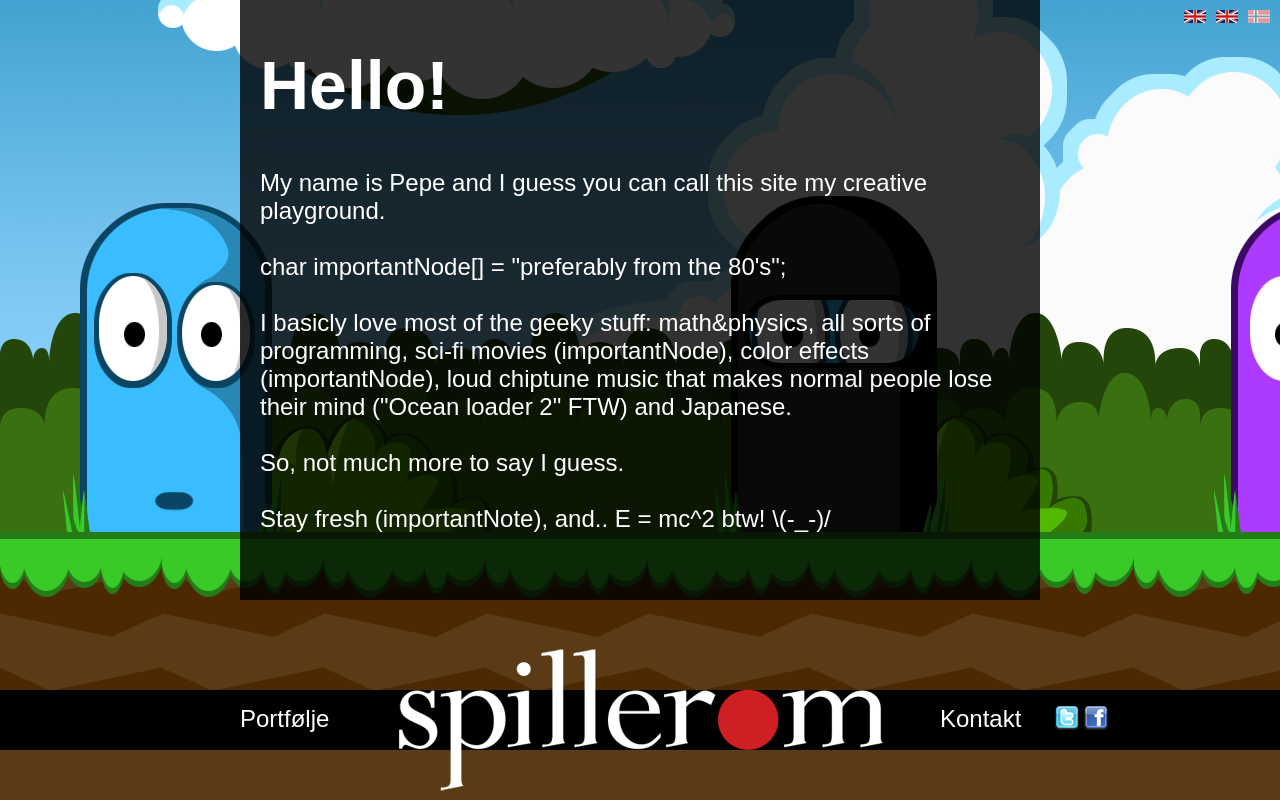
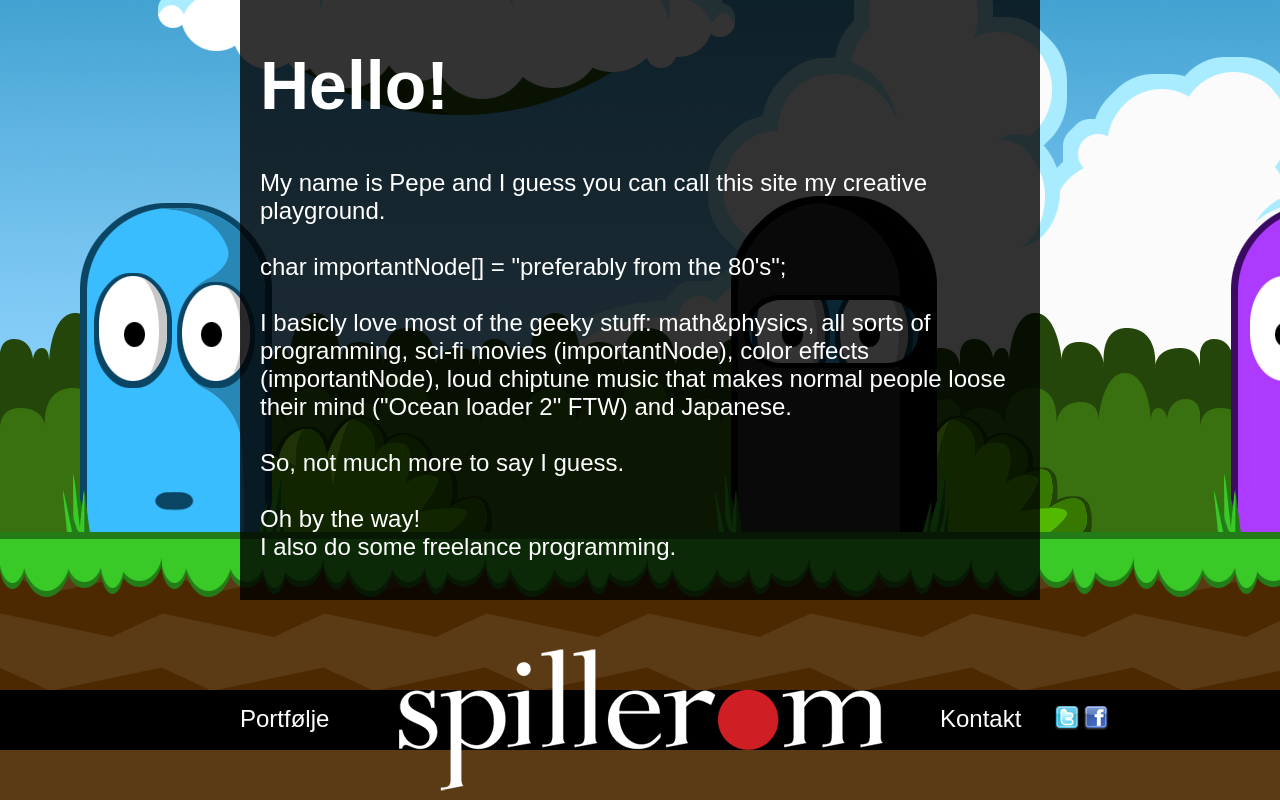
Before and after one commit to Spillerom/spilleromweb, a PHP site: page /spilleromweb/ in a window 1280 px wide. Run offline with PHP 8.4, Linux system fonts and the light colour scheme; data that the repository does not hold is empty.

Commit message:
Fixed some minor bugs

```diff
--- a/about.php
+++ b/about.php
@@ -10,11 +10,13 @@
 		<br>
 		char importantNode[] = "preferably from the 80's";<br>
 		<br>
-		I basicly love most of the geeky stuff: math&amp;physics, all sorts of programming, sci-fi movies (importantNode), color effects (importantNode), loud chiptune music that makes normal people lose their mind ("Ocean loader 2" FTW) and Japanese.<br>
+		I basicly love most of the geeky stuff: math&amp;physics, all sorts of programming, sci-fi movies (importantNode), color effects (importantNode), loud chiptune music that makes normal people loose their mind ("Ocean loader 2" FTW) and Japanese.<br>
 		<br>
 		So, not much more to say I guess. <br>
 		<br>
-		Stay fresh (importantNote), and.. E = mc^2 btw! \(-_-)/
+		Oh by the way!
+		<br>
+		I also do some freelance programming.
 		</div>
 	</div>
 
--- a/index.php
+++ b/index.php
@@ -38,7 +38,7 @@
 		require_once("mail-form.php");
 		?>
 
-		<!-- FLAGS -->
+		<!-- FLAGS
 		<div id="flags-bar">
 			<a href="http://localhost:8888/spilleromweb/?language=no">
 				<img alt="Norsk" src="data/flag_no<?php GetFlagStatus($language=='no'); ?>.png">
@@ -50,7 +50,7 @@
 				<img alt="日本語" src="data/flag_jp<?php GetFlagStatus($language=='jp'); ?>.png">
 			</a>
 		</div>
-
+		-->
 		<!-- MENU BAR -->
 		<div id="manaka">
 			<div id="background"></div>
```
